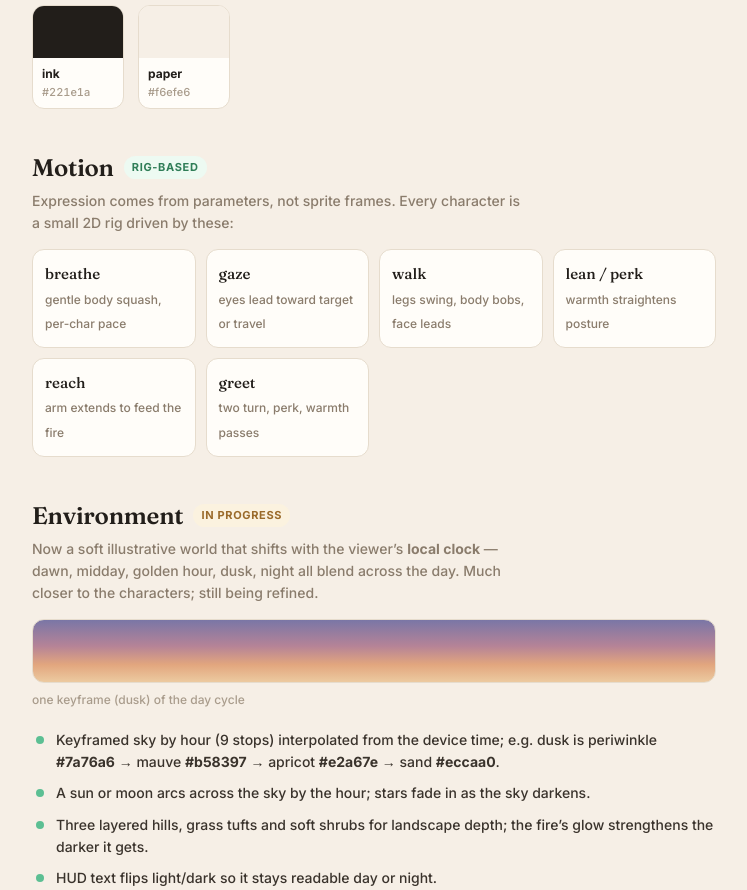
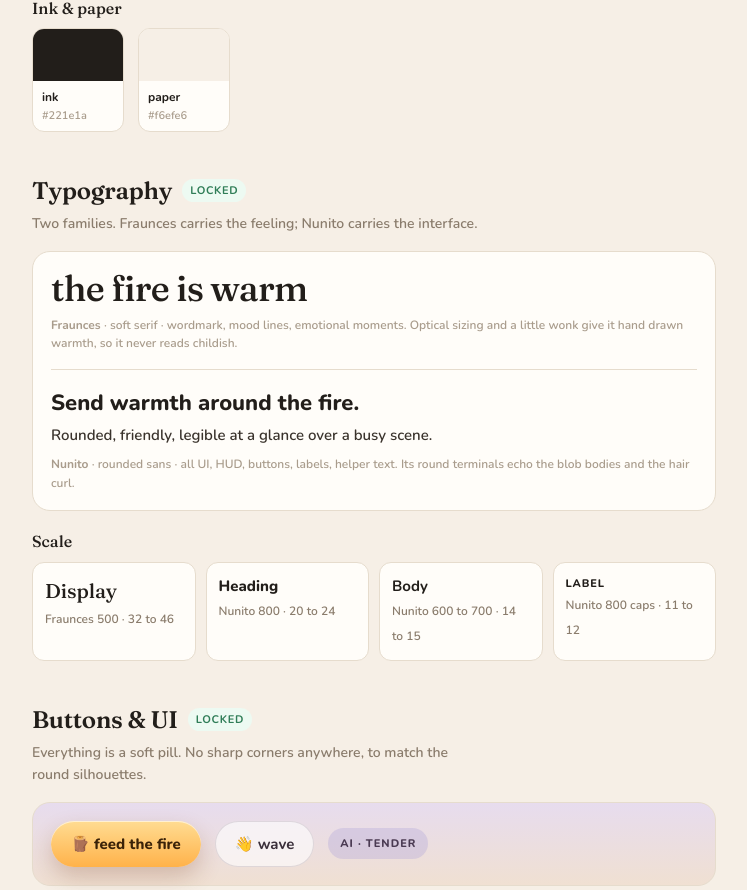
Before and after one commit to terekim/sandbox, a plain HTML site: page experiments/style/index.html in a window 1280 px wide. Shown: the part 1910-2800 px from the top of the page, without its empty margins (266-1013 px from the left). Drawn offline with nearby package versions, Linux system fonts and the light colour scheme.

Commit message:
campfire+style: lock typography and button/UI system
Typography: keep Fraunces (soft serif) for wordmark, mood lines and
emotional moments; replace Inter with Nunito for all UI, HUD, buttons,
labels. Nunito's round terminals echo the blob bodies and hair curl;
Inter was the cold techy outlier.

Buttons/UI: full pill shapes everywhere, primary action gets a
butter-to-amber vertical gradient with a soft top highlight (candy),
warm brown-tinted soft shadow instead of hard black, and a press that
scales to 0.95 and brightens. Documented both as new Typography and
Buttons & UI sections in the living style guide with live examples.

Co-Authored-By: Claude Opus 4.8 <noreply@anthropic.com>
Claude-Session: https://claude.ai/code/session_01G79NAEhRSMzMYWCtMjSmYW

```diff
--- a/experiments/campfire/sw.js
+++ b/experiments/campfire/sw.js
@@ -1,4 +1,4 @@
-const CACHE = 'campfire-v24';
+const CACHE = 'campfire-v25';
 
 const FILES = [
   './',
--- a/experiments/style/index.html
+++ b/experiments/style/index.html
@@ -3,21 +3,21 @@
 <head>
 <meta charset="utf-8">
 <meta name="viewport" content="width=device-width,initial-scale=1,viewport-fit=cover">
-<title>Campfire — Art Direction</title>
+<title>Campfire · Art Direction</title>
 <meta name="description" content="Living style guide for the Campfire project. Characters are the quality bar.">
 <meta name="color-scheme" content="light">
 <link rel="preconnect" href="https://fonts.googleapis.com">
 <link rel="preconnect" href="https://fonts.gstatic.com" crossorigin>
-<link href="https://fonts.googleapis.com/css2?family=Fraunces:ital,opsz,wght@0,9..144,400;0,9..144,500;0,9..144,600;1,9..144,400&family=Inter:wght@400;500;600;700&display=swap" rel="stylesheet">
+<link href="https://fonts.googleapis.com/css2?family=Fraunces:ital,opsz,wght@0,9..144,400;0,9..144,500;0,9..144,600;1,9..144,400&family=Nunito:ital,wght@0,400;0,600;0,700;0,800;1,400&display=swap" rel="stylesheet">
 <style>
 :root{
   --jade:#5cbf93;--rose:#e3a0ad;--peri:#92a9e0;--lav:#a79bd6;--clay:#d9977a;--butter:#e6c67e;--teal:#78c3bf;
   --ink:#221e1a;--paper:#f6efe6;--card:#fffdf9;--line:#e6dccd;--mut:#8a7c6c;--dim:#a99c8c;
-  --disp:"Fraunces",Georgia,serif;--body:"Inter",system-ui,sans-serif;
+  --disp:"Fraunces",Georgia,serif;--body:"Nunito",system-ui,sans-serif;
   --gut:max(18px,env(safe-area-inset-left));
 }
 *{box-sizing:border-box;margin:0;padding:0}
-body{background:var(--paper);color:var(--ink);font-family:var(--body);font-weight:500;-webkit-font-smoothing:antialiased;line-height:1.55}
+body{background:var(--paper);color:var(--ink);font-family:var(--body);font-weight:600;-webkit-font-smoothing:antialiased;line-height:1.55}
 .wrap{max-width:720px;margin:0 auto;padding:0 var(--gut) 80px}
 header{padding:calc(env(safe-area-inset-top) + 34px) 0 10px}
 .eyebrow{font-size:12px;font-weight:700;letter-spacing:.18em;text-transform:uppercase;color:var(--clay)}
@@ -71,6 +71,13 @@ ul.rules li::before{content:"";position:absolute;left:4px;top:12px;width:8px;hei
 .note b{color:#3a2e18}
 footer{margin-top:46px;padding-top:18px;border-top:1px solid var(--line);font-size:12px;color:var(--dim)}
 a{color:var(--clay)}
+.btn-primary{font-family:var(--body);font-weight:800;font-size:15px;color:#3a2208;border:0;padding:13px 20px;border-radius:999px;display:inline-flex;align-items:center;gap:8px;cursor:pointer;
+  background:linear-gradient(180deg,#ffdc92,#ffb24a);box-shadow:0 10px 22px rgba(120,60,20,.24), inset 0 1px 0 rgba(255,255,255,.6);transition:transform .12s, filter .12s}
+.btn-primary:active{transform:scale(.95);filter:brightness(1.05)}
+.btn-secondary{font-family:var(--body);font-weight:700;font-size:15px;color:#3a2f3a;border:0;padding:13px 20px;border-radius:999px;display:inline-flex;align-items:center;gap:8px;cursor:pointer;
+  background:rgba(255,255,255,.62);box-shadow:inset 0 0 0 1px rgba(90,70,90,.16);transition:transform .12s,filter .12s}
+.btn-secondary:active{transform:scale(.95)}
+.pill-tag{font-family:var(--body);font-weight:800;font-size:11px;letter-spacing:.09em;text-transform:uppercase;color:#4a3a52;background:rgba(167,155,214,.3);padding:7px 12px;border-radius:999px}
 </style>
 </head>
 <body>
@@ -146,6 +153,47 @@ a{color:var(--clay)}
   </section>
 
   <section>
+    <h2>Typography <span class="tag ok">locked</span></h2>
+    <p class="lead">Two families. Fraunces carries the feeling; Nunito carries the interface.</p>
+    <div class="card" style="display:grid;gap:16px">
+      <div>
+        <div style="font-family:var(--disp);font-weight:500;font-size:clamp(28px,7vw,36px);line-height:1.05;letter-spacing:-.02em">the fire is warm</div>
+        <div class="caption" style="text-align:left;margin-top:8px"><b>Fraunces</b> · soft serif · wordmark, mood lines, emotional moments. Optical sizing and a little wonk give it hand drawn warmth, so it never reads childish.</div>
+      </div>
+      <div style="border-top:1px solid var(--line);padding-top:16px">
+        <div style="font-family:var(--body);font-weight:800;font-size:22px">Send warmth around the fire.</div>
+        <div style="font-family:var(--body);font-weight:600;font-size:15px;color:#3a332c;margin-top:4px">Rounded, friendly, legible at a glance over a busy scene.</div>
+        <div class="caption" style="text-align:left;margin-top:8px"><b>Nunito</b> · rounded sans · all UI, HUD, buttons, labels, helper text. Its round terminals echo the blob bodies and the hair curl.</div>
+      </div>
+    </div>
+    <h3>Scale</h3>
+    <div class="motion">
+      <div class="m"><b style="font-size:20px">Display</b><span>Fraunces 500 · 32 to 46</span></div>
+      <div class="m"><b style="font-family:var(--body);font-weight:800">Heading</b><span>Nunito 800 · 20 to 24</span></div>
+      <div class="m"><b style="font-family:var(--body);font-weight:700;font-size:15px">Body</b><span>Nunito 600 to 700 · 14 to 15</span></div>
+      <div class="m"><b style="font-family:var(--body);font-weight:800;font-size:11px;letter-spacing:.08em;text-transform:uppercase">Label</b><span>Nunito 800 caps · 11 to 12</span></div>
+    </div>
+  </section>
+
+  <section>
+    <h2>Buttons &amp; UI <span class="tag ok">locked</span></h2>
+    <p class="lead">Everything is a soft pill. No sharp corners anywhere, to match the round silhouettes.</p>
+    <div class="card" style="display:flex;flex-wrap:wrap;gap:14px;align-items:center;background:linear-gradient(180deg,#e7dcee,#f0e0d2)">
+      <button class="btn-primary">🪵 feed the fire</button>
+      <button class="btn-secondary">👋 wave</button>
+      <span class="pill-tag">AI · tender</span>
+    </div>
+    <ul class="rules" style="margin-top:14px">
+      <li>Full pills (999px radius). Never a square button.</li>
+      <li>Primary: butter to amber vertical gradient, ink brown text, a soft top highlight so it reads like candy.</li>
+      <li>Shadows are warm (brown tinted) and soft, never hard black.</li>
+      <li>Press scales to 0.95 and brightens, no dead 1px nudge.</li>
+      <li>Secondary: a translucent tint over the scene, same pill, lighter weight.</li>
+      <li>Labels and tags: Nunito 800, uppercase, letterspaced.</li>
+    </ul>
+  </section>
+
+  <section>
     <h2>Motion <span class="tag ok">rig-based</span></h2>
     <p class="lead">Expression comes from parameters, not sprite frames. Every character is a small 2D rig driven by these:</p>
     <div class="motion">
@@ -160,7 +208,7 @@ a{color:var(--clay)}
 
   <section>
     <h2>Environment <span class="tag wip">in progress</span></h2>
-    <p class="lead">Now a soft illustrative world that shifts with the viewer’s <b>local clock</b> — dawn, midday, golden hour, dusk, night all blend across the day. Much closer to the characters; still being refined.</p>
+    <p class="lead">Now a soft illustrative world that shifts with the viewer’s <b>local clock</b>: dawn, midday, golden hour, dusk, night all blend across the day. Much closer to the characters, still being refined.</p>
     <div class="dusk"></div>
     <div class="caption" style="text-align:left;margin:8px 0 2px">one keyframe (dusk) of the day cycle</div>
     <ul class="rules" style="margin-top:14px">
```
Also changed, not shown: experiments/campfire/index.html (+9 -7 lines).
